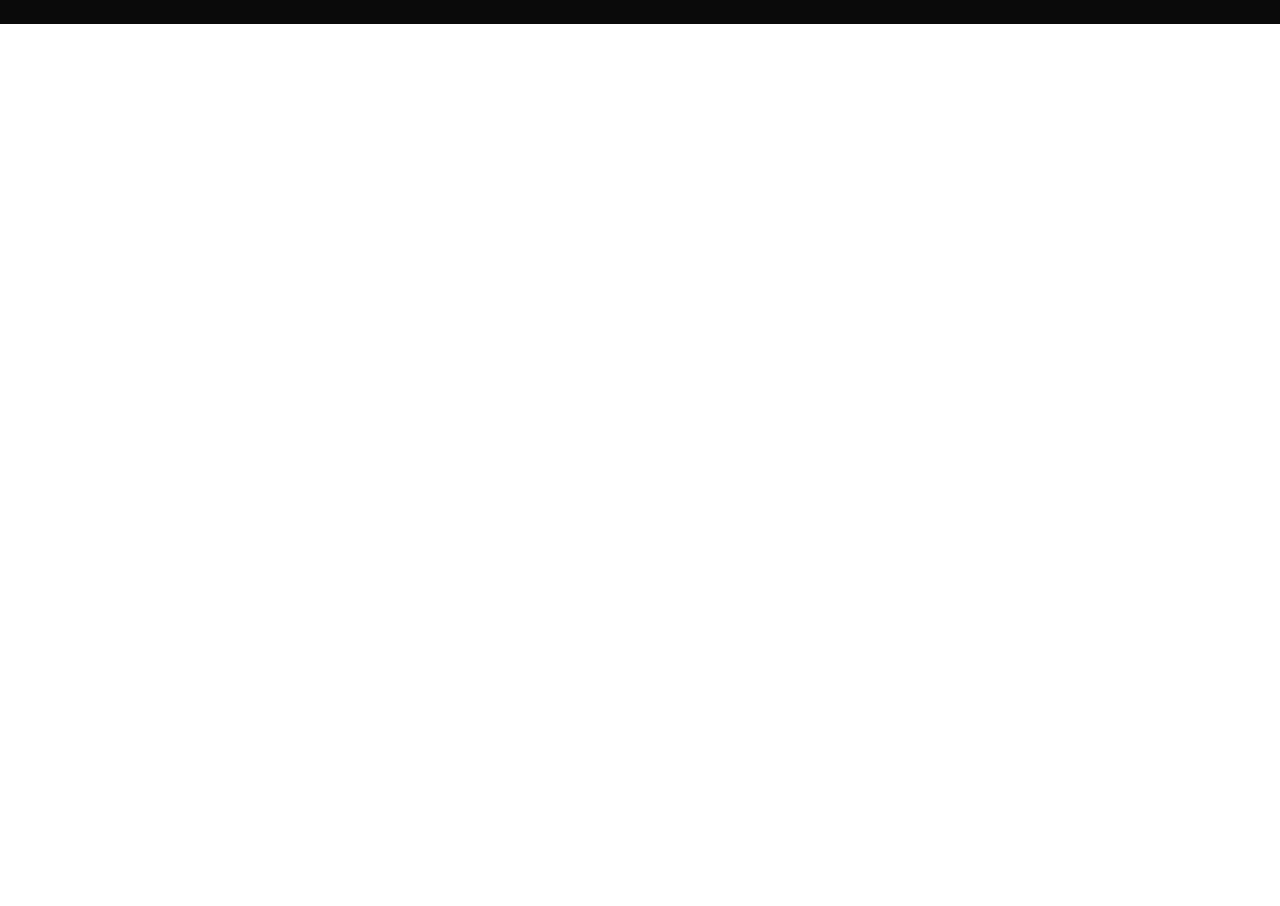
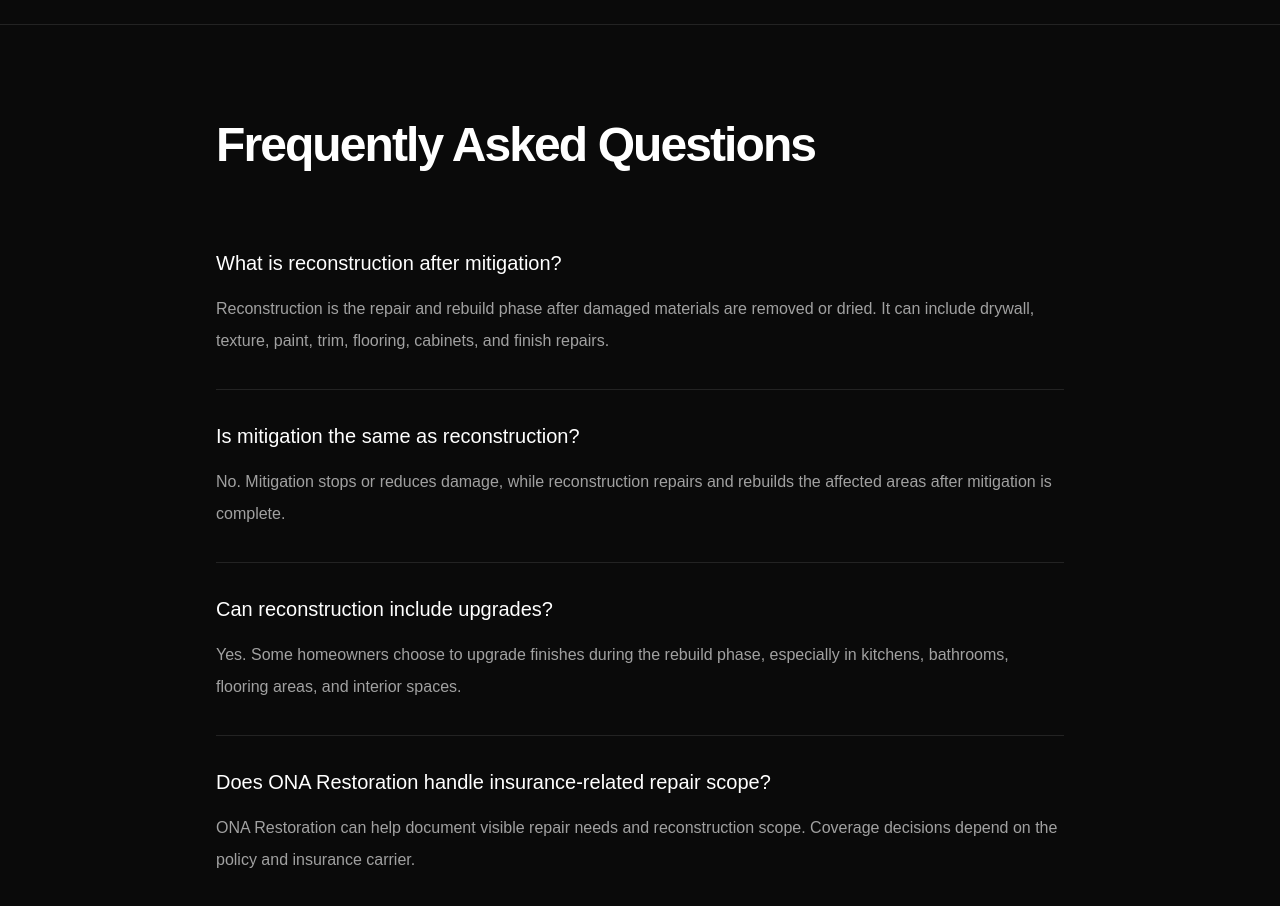
Before and after one commit to dmitzin-web/ona-restore, a Next.js app: page /restoration/reconstruction in a window 1280 px wide. Shown: the part 1720-2626 px from the top of the page. Before the commit the page ends 1744 px from the top, so only its background shows below. Built offline with nearby package versions, Linux system fonts and the light colour scheme.

Commit message:
Add FAQ schema to core service pages

```diff
--- a/app/insurance-claims/page.tsx
+++ b/app/insurance-claims/page.tsx
@@ -1,3 +1,28 @@
+import FaqSchema from '@/components/FaqSchema'
+import FaqSection from '@/components/FaqSection'
+const insuranceClaimFaqs = [
+  {
+    question: 'Does ONA Restoration act as a public adjuster?',
+    answer:
+      'No. ONA Restoration is not a public adjuster and does not make coverage determinations. Coverage depends on the insurance policy and carrier.',
+  },
+  {
+    question: 'What documentation can help with a property damage claim?',
+    answer:
+      'Photos, affected materials, room-by-room observations, measurements, repair scope notes, and clear reconstruction planning can help organize the claim and repair process.',
+  },
+  {
+    question: 'Can ONA Restoration review an insurance estimate?',
+    answer:
+      'ONA Restoration can review visible repair needs and project scope from a contractor perspective, but does not provide legal advice or determine insurance coverage.',
+  },
+  {
+    question: 'Why does repair scope matter after mitigation?',
+    answer:
+      'Mitigation may remove or dry affected materials, but the home still needs to be repaired. Reconstruction scope helps define what must be rebuilt after the damage is addressed.',
+  },
+]
+
 export const metadata = {
   title: 'Insurance Claim Help for Property Damage',
   description:
@@ -7,6 +32,7 @@ export const metadata = {
 export default function InsuranceClaimsPage() {
   return (
     <main className="min-h-screen bg-neutral-950 text-white">
+      <FaqSchema items={insuranceClaimFaqs} />
       <section className="mx-auto max-w-6xl px-6 py-24">
         <p className="mb-4 text-sm uppercase tracking-[0.3em] text-neutral-400">
           Property Damage Claims · Documentation · Repair Scope
@@ -105,6 +131,7 @@ export default function InsuranceClaimsPage() {
           </section>
         </div>
       </section>
+      <FaqSection items={insuranceClaimFaqs} />
     </main>
   )
 }
--- a/app/restoration/fire-smoke-damage/page.tsx
+++ b/app/restoration/fire-smoke-damage/page.tsx
@@ -1,4 +1,29 @@
+import FaqSchema from '@/components/FaqSchema'
+import FaqSection from '@/components/FaqSection'
 import ServiceSchema from '@/components/ServiceSchema'
+const fireSmokeFaqs = [
+  {
+    question: 'What should I do after fire or smoke damage?',
+    answer:
+      'If it is safe, take photos before moving items, avoid wiping soot from surfaces, ventilate only if appropriate, and request an inspection so affected materials and repair needs can be documented.',
+  },
+  {
+    question: 'Can smoke damage affect rooms away from the fire?',
+    answer:
+      'Yes. Smoke, soot, and odor can travel through air movement, HVAC pathways, open doors, and pressure changes. Rooms away from the fire source may still need inspection.',
+  },
+  {
+    question: 'Does smoke odor require more than cleaning?',
+    answer:
+      'Sometimes. Smoke odor may require cleaning, sealing, removal of porous materials, HVAC-related review, and reconstruction depending on the severity and affected surfaces.',
+  },
+  {
+    question: 'Can ONA Restoration help with reconstruction after fire damage?',
+    answer:
+      'Yes. ONA Restoration can help with drywall, paint, trim, flooring, cabinets, and interior rebuild work after fire and smoke-related damage.',
+  },
+]
+
 export const metadata = {
   title: 'Fire & Smoke Damage Restoration in Vancouver WA',
   description:
@@ -8,6 +33,7 @@ export const metadata = {
 export default function FireSmokeDamagePage() {
   return (
     <main className="min-h-screen bg-neutral-950 text-white">
+      <FaqSchema items={fireSmokeFaqs} />
         <ServiceSchema
   name="Fire and Smoke Damage Restoration"
   description="Fire damage, smoke damage, soot, odor, reconstruction, and insurance-related repair documentation support in Vancouver WA and Portland metro."
@@ -107,6 +133,7 @@ export default function FireSmokeDamagePage() {
           </section>
         </div>
       </section>
+      <FaqSection items={fireSmokeFaqs} />
     </main>
   )
 }
--- a/app/restoration/mold-remediation/page.tsx
+++ b/app/restoration/mold-remediation/page.tsx
@@ -1,3 +1,28 @@
+import FaqSchema from '@/components/FaqSchema'
+import FaqSection from '@/components/FaqSection'
+const moldFaqs = [
+  {
+    question: 'What causes mold after water damage?',
+    answer:
+      'Mold can develop when moisture remains trapped in drywall, flooring, cabinets, insulation, crawlspaces, or other building materials for an extended period.',
+  },
+  {
+    question: 'Should mold be tested before remediation?',
+    answer:
+      'Testing depends on the situation, visible conditions, project size, health concerns, and whether third-party documentation is needed. Some projects may also require professional assessment.',
+  },
+  {
+    question: 'Can mold return after repairs?',
+    answer:
+      'Yes, if the original moisture source is not corrected. Proper repair planning should address the water source, affected materials, and conditions that allowed mold growth.',
+  },
+  {
+    question: 'Does ONA Restoration rebuild after mold remediation?',
+    answer:
+      'Yes. ONA Restoration can help repair drywall, trim, flooring, paint, insulation, cabinets, and other finishes after affected materials are removed.',
+  },
+]
+
 export const metadata = {
   title: 'Mold Remediation in Vancouver WA',
   description:
@@ -7,6 +32,7 @@ export const metadata = {
 export default function MoldRemediationPage() {
   return (
     <main className="min-h-screen bg-neutral-950 text-white">
+      <FaqSchema items={moldFaqs} />
       <section className="mx-auto max-w-6xl px-6 py-24">
         <p className="mb-4 text-sm uppercase tracking-[0.3em] text-neutral-400">
           Mold Remediation · Vancouver WA · Clark County
@@ -100,6 +126,7 @@ export default function MoldRemediationPage() {
           </section>
         </div>
       </section>
+      <FaqSection items={moldFaqs} />
     </main>
   )
 }
--- a/app/restoration/reconstruction/page.tsx
+++ b/app/restoration/reconstruction/page.tsx
@@ -1,4 +1,29 @@
+import FaqSchema from '@/components/FaqSchema'
+import FaqSection from '@/components/FaqSection'
 import ServiceSchema from '@/components/ServiceSchema'
+const reconstructionFaqs = [
+  {
+    question: 'What is reconstruction after mitigation?',
+    answer:
+      'Reconstruction is the repair and rebuild phase after damaged materials are removed or dried. It can include drywall, texture, paint, trim, flooring, cabinets, and finish repairs.',
+  },
+  {
+    question: 'Is mitigation the same as reconstruction?',
+    answer:
+      'No. Mitigation stops or reduces damage, while reconstruction repairs and rebuilds the affected areas after mitigation is complete.',
+  },
+  {
+    question: 'Can reconstruction include upgrades?',
+    answer:
+      'Yes. Some homeowners choose to upgrade finishes during the rebuild phase, especially in kitchens, bathrooms, flooring areas, and interior spaces.',
+  },
+  {
+    question: 'Does ONA Restoration handle insurance-related repair scope?',
+    answer:
+      'ONA Restoration can help document visible repair needs and reconstruction scope. Coverage decisions depend on the policy and insurance carrier.',
+  },
+]
+
 export const metadata = {
   title: 'Reconstruction Services in Vancouver WA',
   description:
@@ -8,6 +33,7 @@ export const metadata = {
 export default function ReconstructionPage() {
   return (
     <main className="min-h-screen bg-neutral-950 text-white">
+      <FaqSchema items={reconstructionFaqs} />
         <ServiceSchema
   name="Reconstruction Services"
   description="Reconstruction after water, fire, smoke, mold, and storm damage, including drywall, flooring, trim, paint, cabinets, and interior rebuild work."
@@ -106,6 +132,7 @@ export default function ReconstructionPage() {
           </section>
         </div>
       </section>
+      <FaqSection items={reconstructionFaqs} />
     </main>
   )
 }
```
